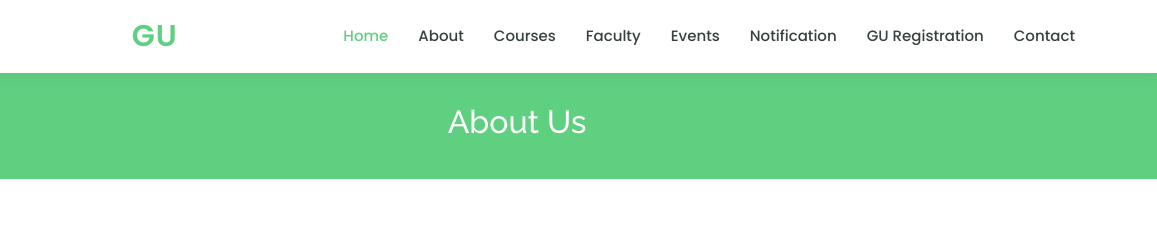
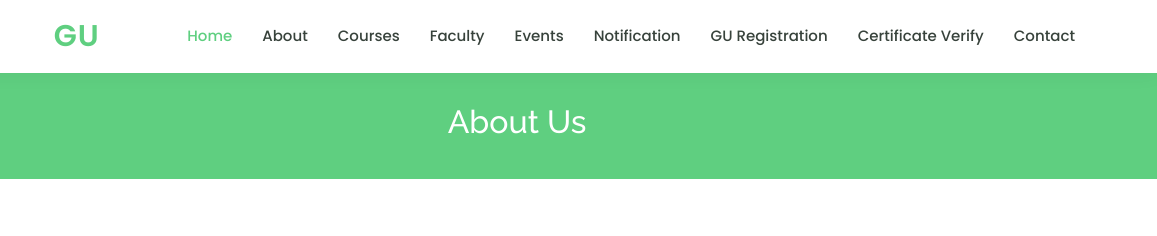
Before and after one commit to AnuragPhukan/College-App-Gauhati-University, a plain HTML site: page about.html in a window 1280 px wide. Shown: the top 236 px of the page, 123-1280 px from the left. Drawn offline with nearby package versions, Linux system fonts and the light colour scheme.

Commit message:
Second Commit

```diff
--- a/about.html
+++ b/about.html
@@ -50,6 +50,7 @@
           <li><a href="events.html">Events</a></li>
           <li><a href="https://notification.gauhati.ac.in/notifications/general">Notification</a></li>
           <li><a href="https://guportal.in/Reg_Login_NC.aspx">GU Registration</a></li>
+          <li><a href="https://anuragphukan.github.io/Certificate-Verification-Blockchain/index1.html">Certificate Verify</a></li>
 
 
           <li><a href="contact.html">Contact</a></li>
```
Also changed, not shown: calender.html (+1 -0 lines), contact.html (+1 -0 lines), courses.html (+1 -0 lines), events.html (+1 -0 lines), index.html (+1 -0 lines), trainers.html (+1 -0 lines).
